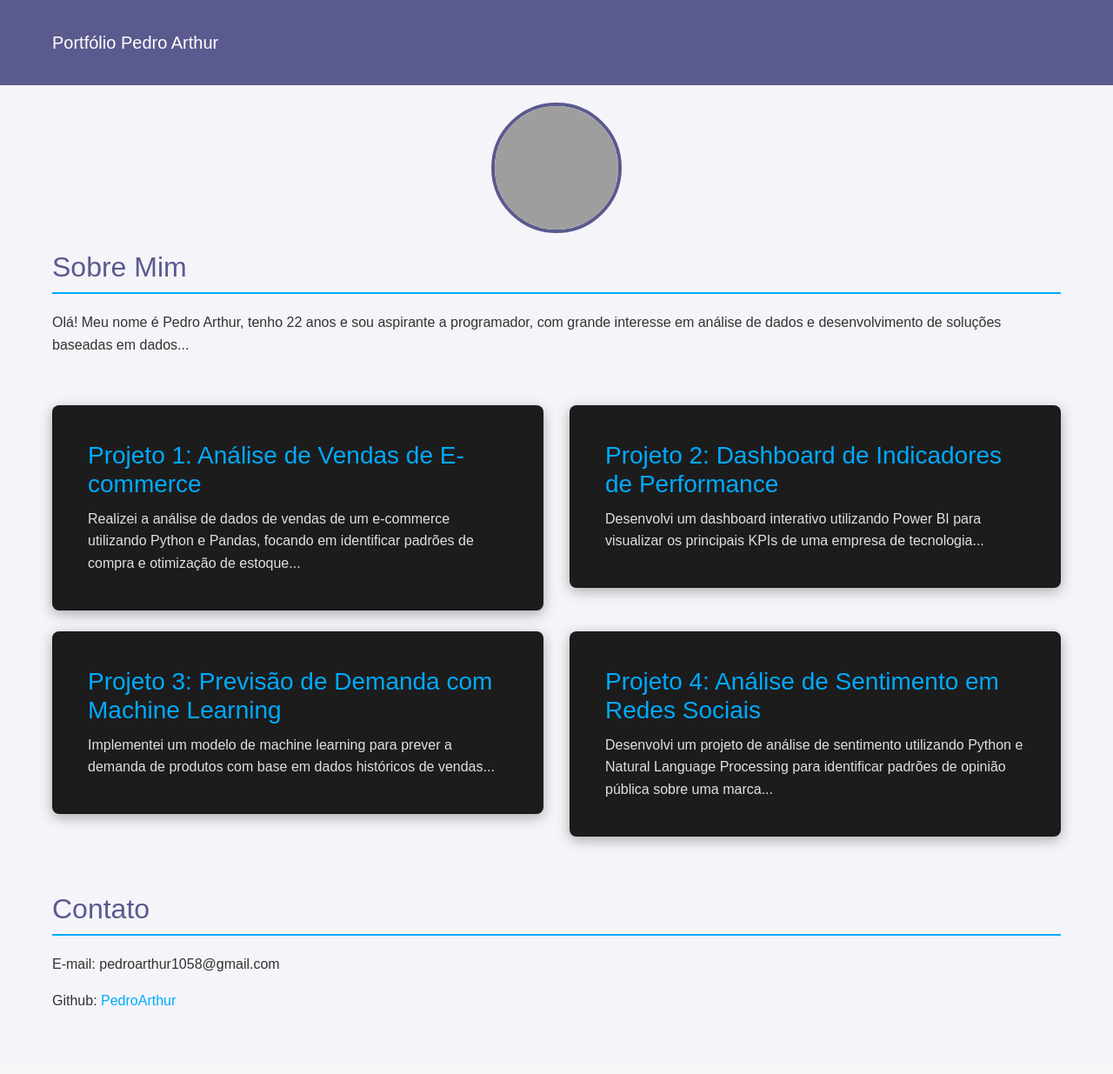
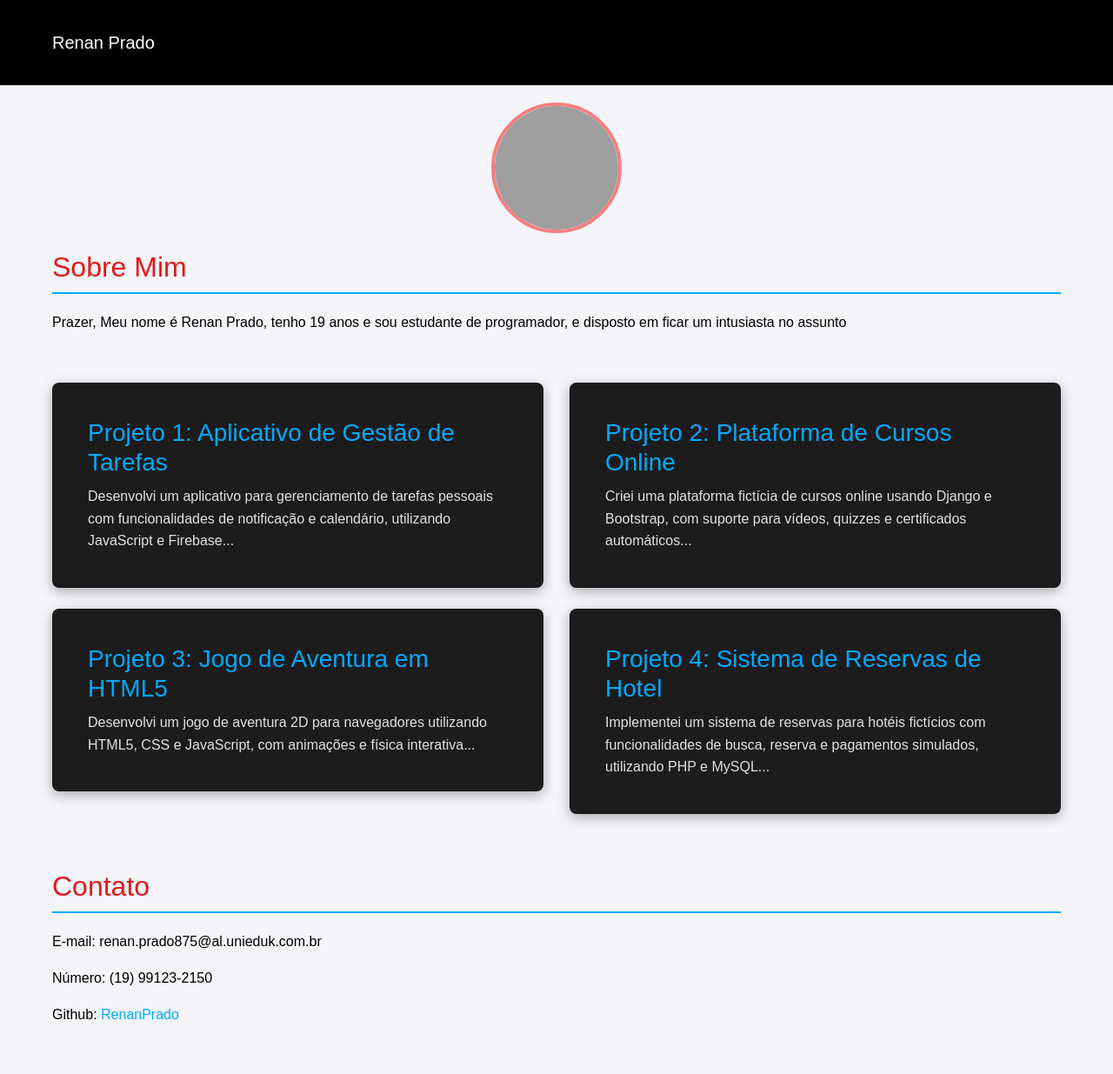
Before and after one commit to renanprado98/renan-prado, a Flask app: page / in a window 1280 px wide. Shown: the whole page at 87% size. Before the commit the page ends 1156 px from the top, so only its background shows below. Run offline with Flask 3, Linux system fonts and the light colour scheme; some libraries are stand-ins or nearby versions; grey boxes are pictures that could not be loaded.

Commit message:
Add files via upload

```diff
--- a/templates/base.html
+++ b/templates/base.html
@@ -3,23 +3,23 @@
 <head>
     <meta charset="UTF-8">
     <meta name="viewport" content="width=device-width, initial-scale=1.0">
-    <title>Portfólio Pedro Arthur</title>
+    <title>Renan Prado</title>
     <!-- Link para o Bootstrap CSS -->
     <link rel="stylesheet" href="https://stackpath.bootstrapcdn.com/bootstrap/4.5.2/css/bootstrap.min.css">
     <link rel="stylesheet" href="{{ url_for('static', filename='css/style.css') }}">
     <style>
         body {
             background-color: #f4f4f9;
-            color: #333;
+            color: #000000;
         }
         .navbar {
-            background-color: #5a5a8e;
+            background-color: #000000;
         }
         .profile-pic {
-            border: 4px solid #5a5a8e;
+            border: 4px solid #f77e7e;
         }
         h2, h3 {
-            color: #5a5a8e;
+            color: #e41818;
         }
     </style>
 </head>
@@ -28,7 +28,7 @@
     <!-- Navbar Bootstrap -->
     <nav class="navbar navbar-dark">
         <div class="container">
-            <a class="navbar-brand" href="#">Portfólio Pedro Arthur</a>
+            <a class="navbar-brand" href="#"> Renan Prado</a>
         </div>
     </nav>
 
@@ -44,7 +44,7 @@
         <section class="about-me row">
             <div class="col">
                 <h2>Sobre Mim</h2>
-                <p>Olá! Meu nome é Pedro Arthur, tenho 22 anos e sou aspirante a programador, com grande interesse em análise de dados e desenvolvimento de soluções baseadas em dados...</p>
+                <p>Prazer, Meu nome é Renan Prado, tenho 19 anos e sou estudante de programador, e disposto em ficar um intusiasta no assunto</p>
             </div>
         </section>
 
@@ -53,32 +53,32 @@
             <div class="col-md-6">
                 <div class="project card mb-4">
                     <div class="card-body">
-                        <h3 class="card-title">Projeto 1: Análise de Vendas de E-commerce</h3>
-                        <p class="card-text">Realizei a análise de dados de vendas de um e-commerce utilizando Python e Pandas, focando em identificar padrões de compra e otimização de estoque...</p>
+                        <h3 class="card-title">Projeto 1: Aplicativo de Gestão de Tarefas</h3>
+                        <p class="card-text">Desenvolvi um aplicativo para gerenciamento de tarefas pessoais com funcionalidades de notificação e calendário, utilizando JavaScript e Firebase...</p>
                     </div>
                 </div>
             </div>
             <div class="col-md-6">
                 <div class="project card mb-4">
                     <div class="card-body">
-                        <h3 class="card-title">Projeto 2: Dashboard de Indicadores de Performance</h3>
-                        <p class="card-text">Desenvolvi um dashboard interativo utilizando Power BI para visualizar os principais KPIs de uma empresa de tecnologia...</p>
+                        <h3 class="card-title">Projeto 2: Plataforma de Cursos Online</h3>
+                        <p class="card-text">Criei uma plataforma fictícia de cursos online usando Django e Bootstrap, com suporte para vídeos, quizzes e certificados automáticos...</p>
                     </div>
                 </div>
             </div>
             <div class="col-md-6">
                 <div class="project card mb-4">
                     <div class="card-body">
-                        <h3 class="card-title">Projeto 3: Previsão de Demanda com Machine Learning</h3>
-                        <p class="card-text">Implementei um modelo de machine learning para prever a demanda de produtos com base em dados históricos de vendas...</p>
+                        <h3 class="card-title">Projeto 3: Jogo de Aventura em HTML5</h3>
+                        <p class="card-text">Desenvolvi um jogo de aventura 2D para navegadores utilizando HTML5, CSS e JavaScript, com animações e física interativa...</p>
                     </div>
                 </div>
             </div>
             <div class="col-md-6">
                 <div class="project card mb-4">
                     <div class="card-body">
-                        <h3 class="card-title">Projeto 4: Análise de Sentimento em Redes Sociais</h3>
-                        <p class="card-text">Desenvolvi um projeto de análise de sentimento utilizando Python e Natural Language Processing para identificar padrões de opinião pública sobre uma marca...</p>
+                        <h3 class="card-title">Projeto 4: Sistema de Reservas de Hotel</h3>
+                        <p class="card-text">Implementei um sistema de reservas para hotéis fictícios com funcionalidades de busca, reserva e pagamentos simulados, utilizando PHP e MySQL...</p>
                     </div>
                 </div>
             </div>
@@ -88,8 +88,9 @@
         <section class="contact row">
             <div class="col">
                 <h2>Contato</h2>
-                <p>E-mail: pedroarthur1058@gmail.com</p>
-                <p>Github: <a href="pedro arthur" target="_blank">PedroArthur</a></p>
+                <p>E-mail: renan.prado875@al.unieduk.com.br</p>
+                <p>Número: (19) 99123-2150</p>
+                <p>Github: <a href="renan prado" target="_blank">RenanPrado</a></p>
             </div>
         </section>
     </div>
```
